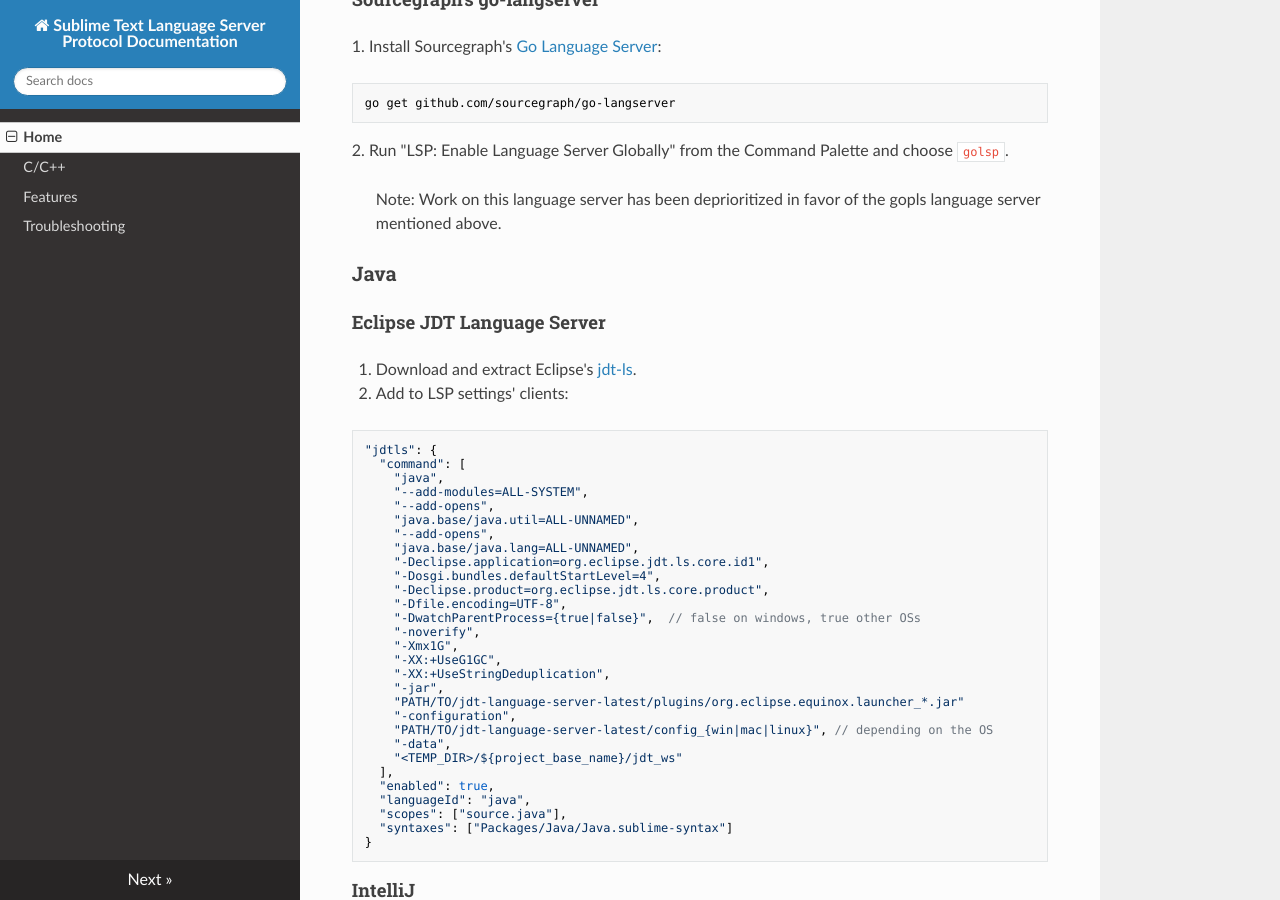
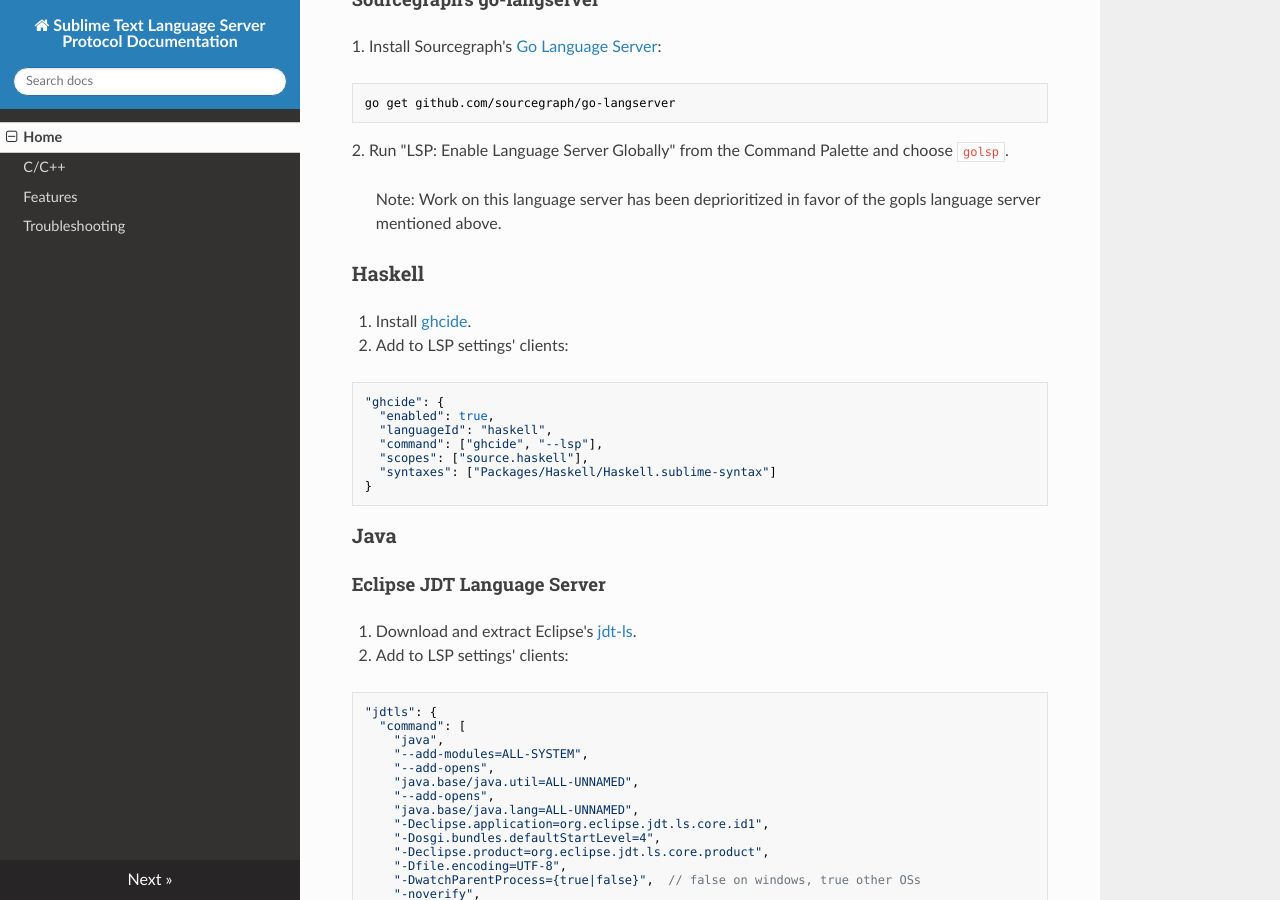
Before and after one commit to sublimelsp/LSP, an MkDocs documentation site: the page built from docs/index.md, in a window 1280 px wide and 900 px high, scrolled down 6962 px. Built offline with MkDocs 1.6.1, drawn with Linux system fonts in a browser that asks for light colours; nearby versions of some CDN libraries.

Commit message:
Add documentation for setting up ghcide (Haskell)

````diff
--- a/docs/index.md
+++ b/docs/index.md
@@ -346,6 +346,21 @@
 2\. Run "LSP: Enable Language Server Globally" from the Command Palette and choose `golsp`.
 
 > Note: Work on this language server has been deprioritized in favor of the gopls language server mentioned above.
+
+### Haskell
+
+1. Install [ghcide](https://github.com/digital-asset/ghcide).
+2. Add to LSP settings' clients:
+
+```js
+"ghcide": {
+  "enabled": true,
+  "languageId": "haskell",
+  "command": ["ghcide", "--lsp"],
+  "scopes": ["source.haskell"],
+  "syntaxes": ["Packages/Haskell/Haskell.sublime-syntax"]
+}
+```
 
 ### Java<a name="java"></a>
 
````
